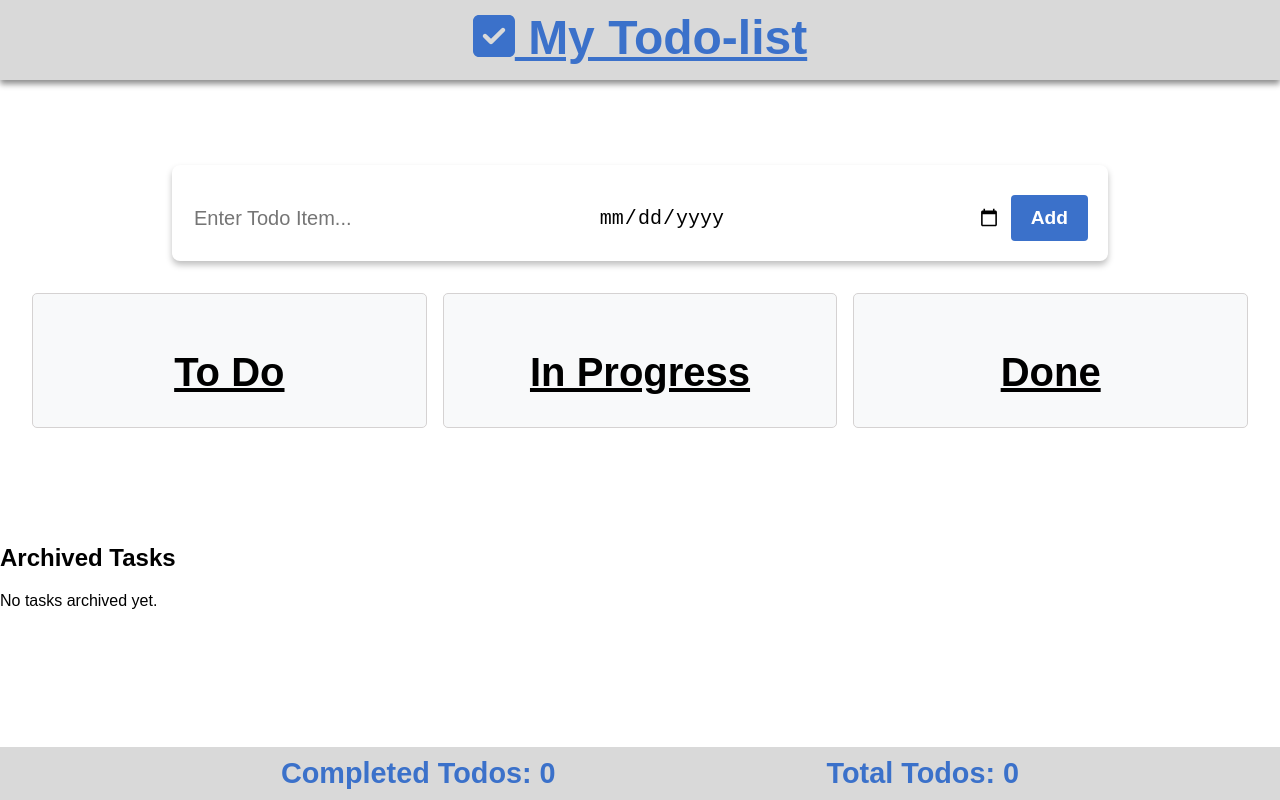
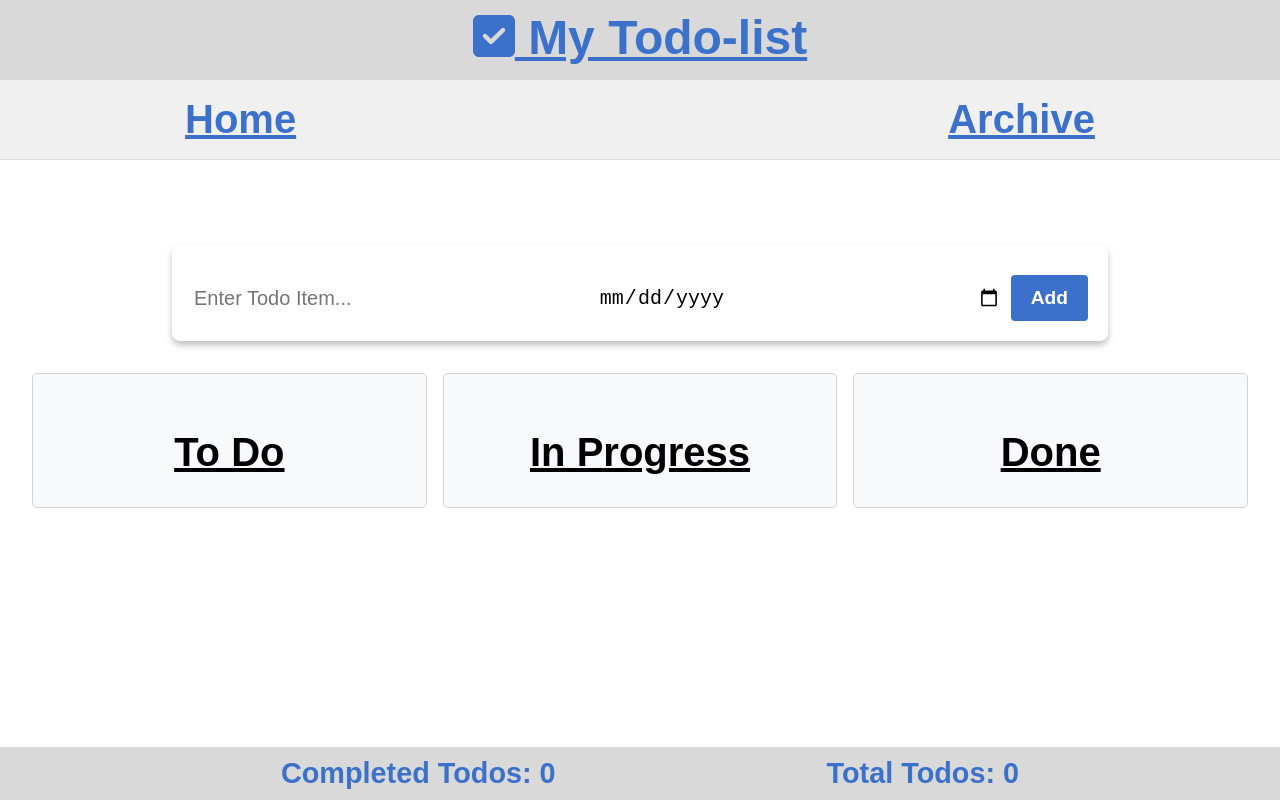
Before and after one commit to Wessam18/Todo-list-app, a React (Vite) app: page / in a window 1280 px wide. Built offline with nearby package versions, Linux system fonts and the light colour scheme.

Commit message:
routes to home, archive

```diff
--- a/package.json
+++ b/package.json
@@ -13,7 +13,8 @@
     "@fortawesome/free-solid-svg-icons": "^6.6.0",
     "@fortawesome/react-fontawesome": "^0.2.2",
     "react": "^18.3.1",
-    "react-dom": "^18.3.1"
+    "react-dom": "^18.3.1",
+    "react-router-dom": "^6.28.0"
   },
   "devDependencies": {
     "@eslint/js": "^9.11.1",
--- a/src/App.jsx
+++ b/src/App.jsx
@@ -1,7 +1,9 @@
 import { useState } from "react";
-import Footer from "./components/footer.jsx";
+import Footer from "./components/footer.jsx"
 import Header from "./components/header.jsx";
-import Todo from "./components/Todo.jsx";
+import TodoList from "./components/Todo.jsx";
+import Archive from "./components/Archive.jsx";
+import Navbar from "./components/Navbar.jsx";
 import "./styles/style.css";
 
 function App() {
@@ -9,14 +11,19 @@ function App() {
     const storedItems = JSON.parse(localStorage.getItem("todos"));
     return storedItems ? storedItems : [];
   });
-
+  const [view, setView] = useState("home"); // Track current view
   const completedTodos = todos.filter((todo) => todo.done).length;
   const totalTodos = todos.length;
 
   return (
     <>
       <Header />
-      <Todo todos={todos} setTodos={setTodos} />
+      <Navbar setView={setView} />
+      {view === "home" ? (
+        <TodoList todos={todos} setTodos={setTodos} />
+      ) : (
+        <Archive archive={JSON.parse(localStorage.getItem("archive")) || []} />
+      )}
       <Footer completedTodos={completedTodos} totalTodos={totalTodos} />
     </>
   );
--- a/src/components/Archive.jsx
+++ b/src/components/Archive.jsx
@@ -1,12 +1,31 @@
-export default function Archive({ archive }) {
+import "../styles/style.css";
+
+
+export default function Archive({ archive, setArchive }) {
+  // Function to handle delete from archive
+  const handleDeleteFromArchive = (id) => {
+    const updatedArchive = archive.filter((item) => item.id !== id);
+    setArchive(updatedArchive);
+    localStorage.setItem("archive", JSON.stringify(updatedArchive)); // Update localStorage
+  };
+
   return (
     <div className="archive-section">
       <h2>Archived Tasks</h2>
       {archive.length > 0 ? (
         archive.map((item) => (
-            <div key={item.id} className="archived-item">
-              <span>{item.name}</span>
-              <span className="archived-date">{`Archived on: ${item.createdDate}`}</span>
+          <div key={item.id} className="archived-item card">
+            <div className="card-content">
+              <h3>{item.name}</h3>
+              <p className="archived-status">Status: {item.status}</p>
+              <p className="archived-date">Archived on: {item.createdDate}</p>
+              <button
+                className="delete-archive-btn"
+                onClick={() => handleDeleteFromArchive(item.id)}
+              >
+                Delete
+              </button>
+            </div>
           </div>
         ))
       ) : (
--- /dev/null
+++ b/src/components/Navbar.jsx
@@ -0,0 +1,12 @@
+import React from "react";
+import "../styles/style.css";
+
+
+export default function Navbar({ setView }) {
+  return (
+    <nav className="navbar">
+      <button onClick={() => setView("home")}>Home</button>
+      <button onClick={() => setView("archive")}>Archive</button>
+    </nav>
+  );
+}
--- a/src/components/Todo.jsx
+++ b/src/components/Todo.jsx
@@ -114,8 +114,6 @@ export default function TodoList({ todos, setTodos }) {
           closeModal={() => setIsEditModalOpen(false)}
         />
       )}
-
-      <Archive archive={archive} />
     </>
   );
 }
--- a/src/styles/style.css
+++ b/src/styles/style.css
@@ -287,3 +287,74 @@ body {
 .archive-btn{
     background-color: rgb(220, 76, 100, 1);
 }
+
+
+.navbar {
+    display: flex;
+    gap: 40rem;
+    background-color: #f0f0f0;
+    padding: 1rem;
+    justify-content: center;
+    border-bottom: 1px solid #ddd;
+  }
+
+  .navbar button {
+    background: none;
+    border: none;
+    cursor: pointer;
+    font-size: 40px;
+    color: rgb(59, 113, 202, 1);
+    text-decoration: underline;
+    font-weight: bold;
+  }
+
+  .navbar button:hover {
+    color: #007bff;
+  }
+
+
+
+
+  .archive-section {
+    padding: 20px;
+  }
+
+  .card {
+    border: 1px solid #ccc;
+    border-radius: 8px;
+    padding: 15px;
+    margin: 10px 0;
+    box-shadow: 0 4px 8px rgba(0, 0, 0, 0.1);
+    background-color: #f9f9f9;
+  }
+
+  .card-content {
+    display: flex;
+    flex-direction: column;
+    gap: 8px;
+  }
+
+  .archived-status {
+    font-size: 14px;
+    color: #555;
+  }
+
+  .archived-date {
+    font-size: 12px;
+    color: #888;
+  }
+
+  .delete-archive-btn {
+    align-self: start;
+    background-color: #e74c3c;
+    color: #fff;
+    border: none;
+    padding: 5px 10px;
+    border-radius: 4px;
+    cursor: pointer;
+    font-size: 14px;
+  }
+
+  .delete-archive-btn:hover {
+    background-color: #c0392b;
+  }
```
Also changed, not shown: 1 other file (tests, documents, lock files or other folders). Lines whose indentation alone changed are shown as unchanged.
